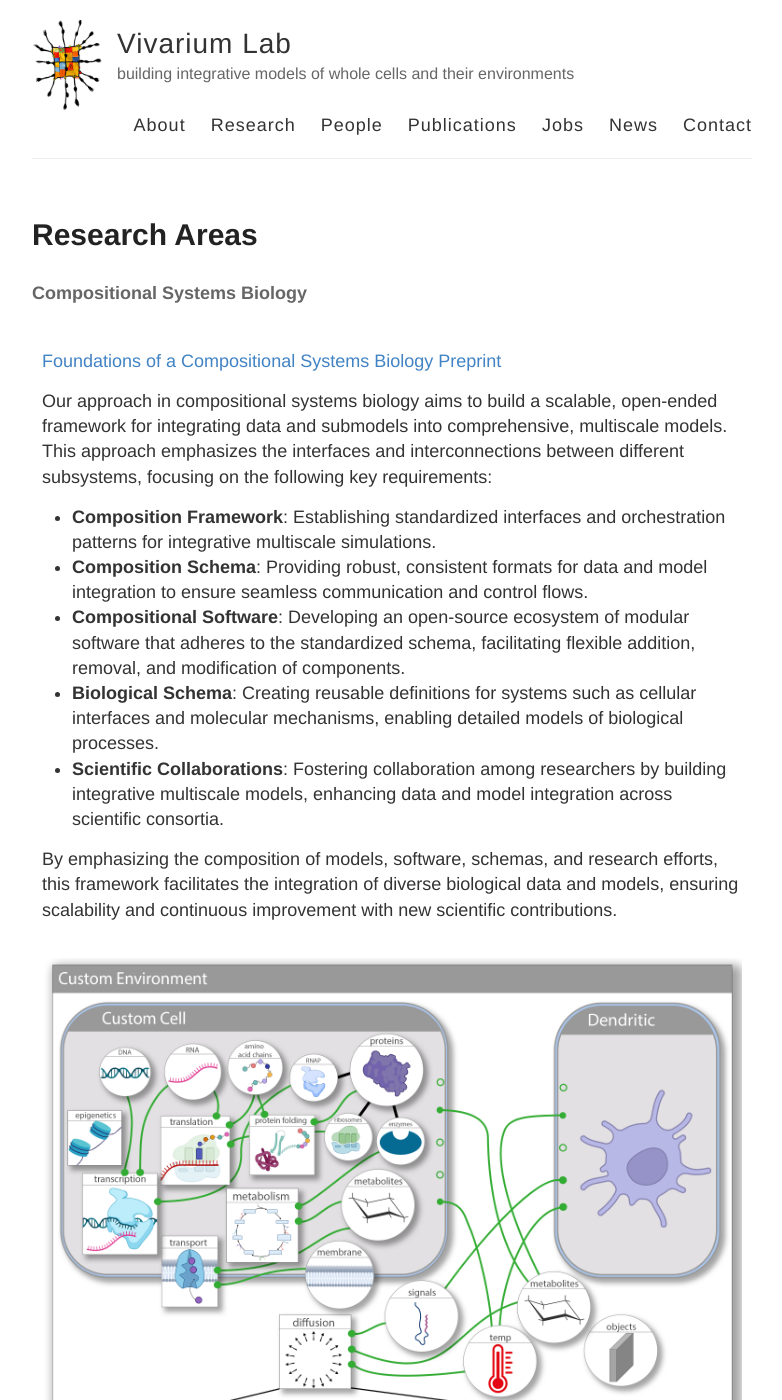
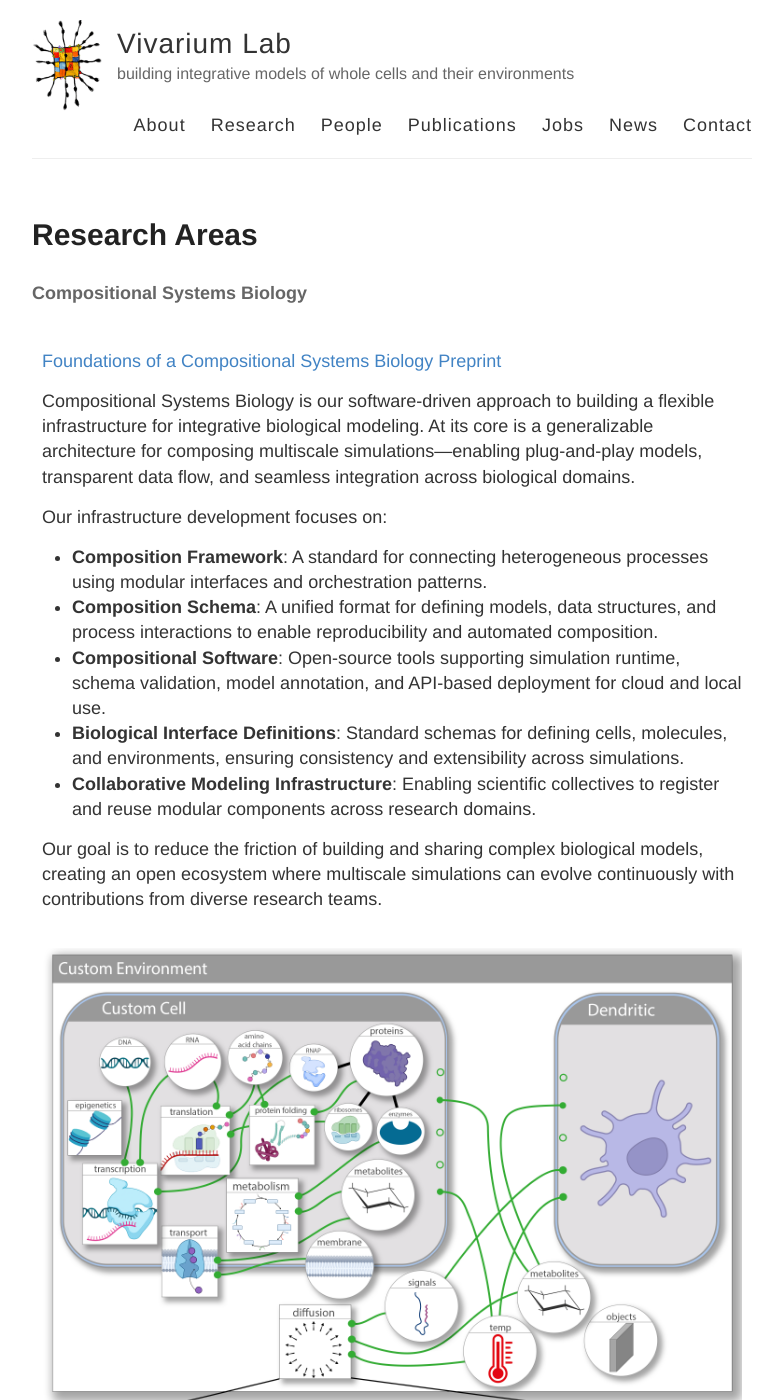
Before and after one commit to eagmon/eagmon.github.io, a Jekyll site: the page built from research.md, in a window 1280 px wide and 1400 px high. Shown: the whole window, without its empty margins (248-1030 px from the left). Built offline with Jekyll 4.4.1, drawn with Linux system fonts in a browser that asks for light colours; some of the changed text lies outside the part shown.

Commit message:
reworking research page

```diff
--- a/research.md
+++ b/research.md
@@ -9,15 +9,16 @@
   <!-- Text Section -->
   <div style="padding: 10px; width: 100%;">
     <p><a href="https://arxiv.org/abs/2408.00942">Foundations of a Compositional Systems Biology Preprint</a></p>
-    <p>Our approach in compositional systems biology aims to build a scalable, open-ended framework for integrating data and submodels into comprehensive, multiscale models. This approach emphasizes the interfaces and interconnections between different subsystems, focusing on the following key requirements:</p>
+    <p>Compositional Systems Biology is our software-driven approach to building a flexible infrastructure for integrative biological modeling. At its core is a generalizable architecture for composing multiscale simulations—enabling plug-and-play models, transparent data flow, and seamless integration across biological domains.</p>
+    <p>Our infrastructure development focuses on:</p>
     <ul>
-      <li><strong>Composition Framework</strong>: Establishing standardized interfaces and orchestration patterns for integrative multiscale simulations.</li>
-      <li><strong>Composition Schema</strong>: Providing robust, consistent formats for data and model integration to ensure seamless communication and control flows.</li>
-      <li><strong>Compositional Software</strong>: Developing an open-source ecosystem of modular software that adheres to the standardized schema, facilitating flexible addition, removal, and modification of components.</li>
-      <li><strong>Biological Schema</strong>: Creating reusable definitions for systems such as cellular interfaces and molecular mechanisms, enabling detailed models of biological processes.</li>
-      <li><strong>Scientific Collaborations</strong>: Fostering collaboration among researchers by building integrative multiscale models, enhancing data and model integration across scientific consortia.</li>
+      <li><strong>Composition Framework</strong>: A standard for connecting heterogeneous processes using modular interfaces and orchestration patterns.</li>
+      <li><strong>Composition Schema</strong>: A unified format for defining models, data structures, and process interactions to enable reproducibility and automated composition.</li>
+      <li><strong>Compositional Software</strong>: Open-source tools supporting simulation runtime, schema validation, model annotation, and API-based deployment for cloud and local use.</li>
+      <li><strong>Biological Interface Definitions</strong>: Standard schemas for defining cells, molecules, and environments, ensuring consistency and extensibility across simulations.</li>
+      <li><strong>Collaborative Modeling Infrastructure</strong>: Enabling scientific collectives to register and reuse modular components across research domains.</li>
     </ul>
-    <p>By emphasizing the composition of models, software, schemas, and research efforts, this framework facilitates the integration of diverse biological data and models, ensuring scalability and continuous improvement with new scientific contributions.</p>
+    <p>Our goal is to reduce the friction of building and sharing complex biological models, creating an open ecosystem where multiscale simulations can evolve continuously with contributions from diverse research teams.</p>
   </div>
   <!-- Figure Section -->
   <div style="padding: 10px; width: 100%;">
@@ -25,6 +26,33 @@
          alt="Compositional User Interface" style="width: 100%; height: auto;">
   </div>
 </div>
+
+
+#### <i>E. coli</i> Whole-cell Model
+<div style="display: flex; flex-direction: column; align-items: flex-start;">
+  <div style="width: 100%; padding: 10px;">
+    <p>
+        We are developing a comprehensive, mechanistic model of <i>E. coli</i> that integrates gene regulation, metabolism, and cellular physiology to simulate behavior across molecular, cellular, and population scales.
+        With over 19,000 parameters, it predicts gene expression, metabolite levels, protein interactions, and whole-cell properties such as biomass and growth rate—advancing our understanding of microbial systems biology.
+    </p>
+    <p>
+        Our focus is on using this model as a discovery tool to:
+    </p>
+    <ul>
+      <li><strong>Complete functional annotations</strong> by predicting roles of uncharacterized genes through simulation-data comparisons.</li>
+      <li><strong>Capture population heterogeneity</strong> by simulating variation in growth and physiology across thousands of cells.</li>
+      <li><strong>Model environmental context</strong> by exploring how nutrient conditions and stressors influence adaptation and behavior.</li>
+      <li><strong>Enable simulation-based inference</strong> using probabilistic and ML techniques for parameter estimation and experimental design.</li>
+    </ul>
+    <p>By unifying diverse biological data in an extensible simulation, this work deepens our understanding of microbial physiology and enables systems-level reasoning and discovery.</p>
+  </div>
+
+  <div style="width: 100%; padding: 10px;">
+    <img src="https://raw.githubusercontent.com/eagmon/eagmon.github.io/master/images/ecoli.png" alt="E. coli Whole-Cell Modeling Research" style="width: 100%; height: auto;">
+  </div>
+</div>
+
+
 
 
 #### Ocean Microbiome
@@ -60,32 +88,3 @@
     <img src="https://raw.githubusercontent.com/eagmon/eagmon.github.io/master/images/gutmodel.png" alt="Gut Microbiome Research" style="width: 100%; height: auto;">
   </div>
 </div>
-
-
-#### Whole-Cell Modeling
-
-<div style="display: flex; flex-wrap: wrap; align-items: flex-start;">
-    <div style="flex: 1 1 60%; padding: 10px;">
-        <p>Our whole-cell modeling research focuses on advancing computational frameworks for discovering missing and unknown gene functions in cellular models. Leveraging the most comprehensive whole-cell model of \*E. coli\*, our work aims to enhance predictive accuracy, reduce manual curation challenges, and streamline discovery workflows. Research areas include:</p>
-        <ul>
-            <li><strong>Discovery Workflow Development</strong>: Generating and analyzing thousands of model variants to identify missing metabolic gene functions, setting the stage for efficient, automated curation.</li>
-            <li><strong>Inference for Simulation Data</strong>: Employing probabilistic methods to refine model parameters and propose new functional annotations, improving predictive capabilities across diverse conditions.</li>
-            <li><strong>Standards for Data Integration</strong>: Establishing rigorous data standards for integrating multi-omics datasets, including metabolomics, fluxomics, transcriptomics, and proteomics.</li>
-            <li><strong>Gene Function Discovery</strong>: Focusing on metabolic processes to uncover missing gene functions and identify critical roles in cellular pathways and gene essentiality.</li>
-        </ul>
-        <p>Through these efforts, we aim to transform whole-cell modeling into a scalable discovery tool, paving the way for applications to other organisms and biological systems.</p>
-    </div>
-    <div style="flex: 1 1 40%; padding: 10px;">
-        <img src="https://raw.githubusercontent.com/eagmon/eagmon.github.io/master/images/ecoli.png" alt="Whole-Cell Modeling Research" style="width: 100%; height: auto;">
-    </div>
-</div>
-
-
-### Collaborations
-- [Center for Chemical Currencies of a Microbial Planet (C-CoMP)](https://ccomp-stc.org)
-- [Center for Reproducible Biomedical Modeling](https://reproduciblebiomodels.org)
-- [Covert lab E. coli Model](https://www.covert.stanford.edu)
-- [Allen Institute for Cell Science](https://alleninstitute.org/division/cell-science/?gad_source=1&gbraid=0AAAAADQlkZSqNX4XRHsQvoxN33sdHHxf6&gclid=Cj0KCQjw28W2BhC7ARIsAPerrcIdcYMm4mdfTQiNt3Nk05EpdG0BSnsTvyqLYclNrz5STvQD34dcZecaAkxVEALw_wcB), [Simularium](https://simularium.allencell.org)
-- [ALife meets BLife](https://alifemeetsblife.org)
-- [Build-A-Cell in silico cell](https://docs.google.com/document/d/1ZITIeScV7E_KgSyAtJi7V5AM5u5ho5OsD43ZWvq5fC8/edit#heading=h.ro0uv2p9ienf)
-- [Open Virtual Tissues (OpenVT)](https://openvt.org)
```
Also changed, not shown: index.md (+11 -3 lines), images/ecoli.png, images/ecoli_0.png (added).
